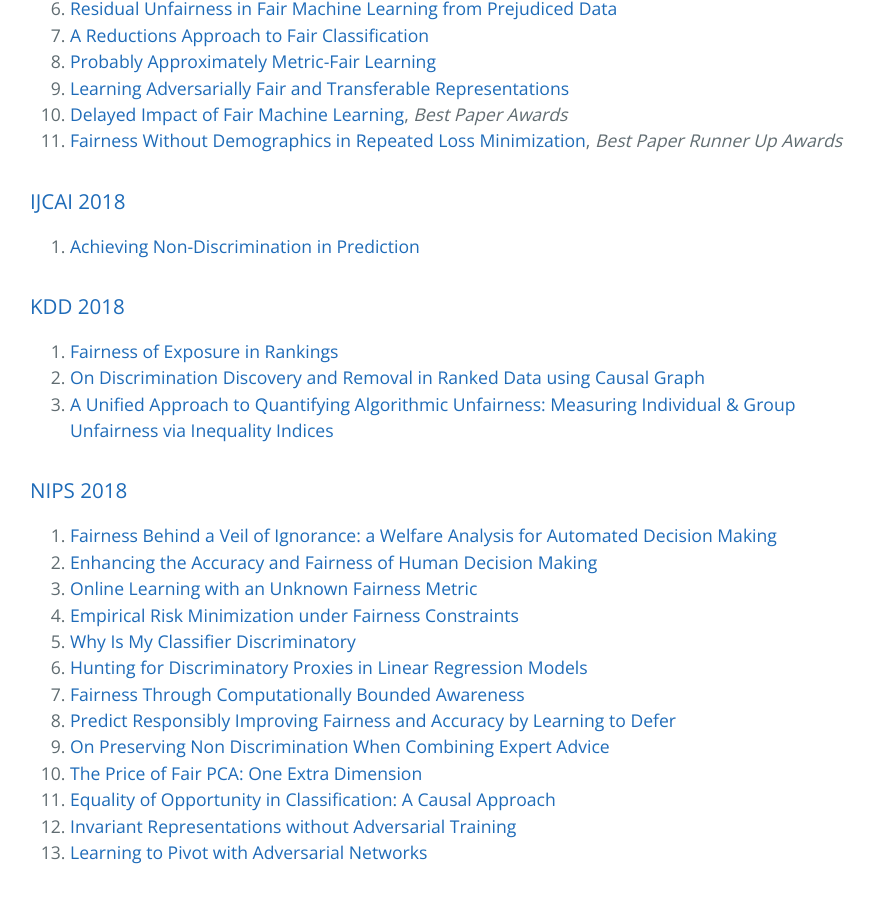
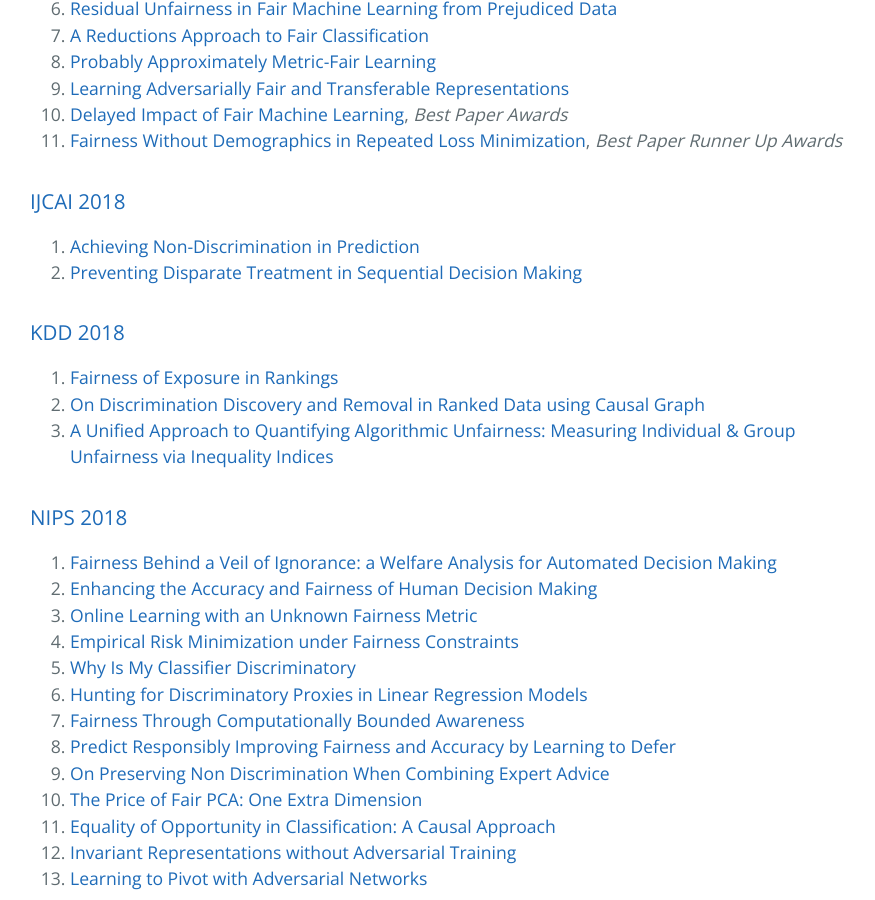
Before and after one commit to minakhan01/FairAI, a Jekyll site: the page built from conference.md, in a window 1280 px wide and 900 px high, scrolled down 5973 px. Shown: the whole window, without its empty margins (194-1069 px from the left). Built offline with Jekyll 4.4.1, drawn with Linux system fonts in a browser that asks for light colours; our own code applies the rules of GitHub Pages for plain Markdown files.

Commit message:
Add a missing paper for IJCAI 2018

```diff
--- a/conference.md
+++ b/conference.md
@@ -204,6 +204,7 @@ layout: default
 ### [IJCAI 2018](https://dblp.uni-trier.de/db/conf/ijcai/ijcai2018.html)
 
 1. [Achieving Non-Discrimination in Prediction](https://www.ijcai.org/proceedings/2018/430)
+2. [Preventing Disparate Treatment in Sequential Decision Making](https://www.ijcai.org/proceedings/2018/311)
 
 ### [KDD 2018](https://dblp.uni-trier.de/db/conf/kdd/kdd2018.html)
 
```
